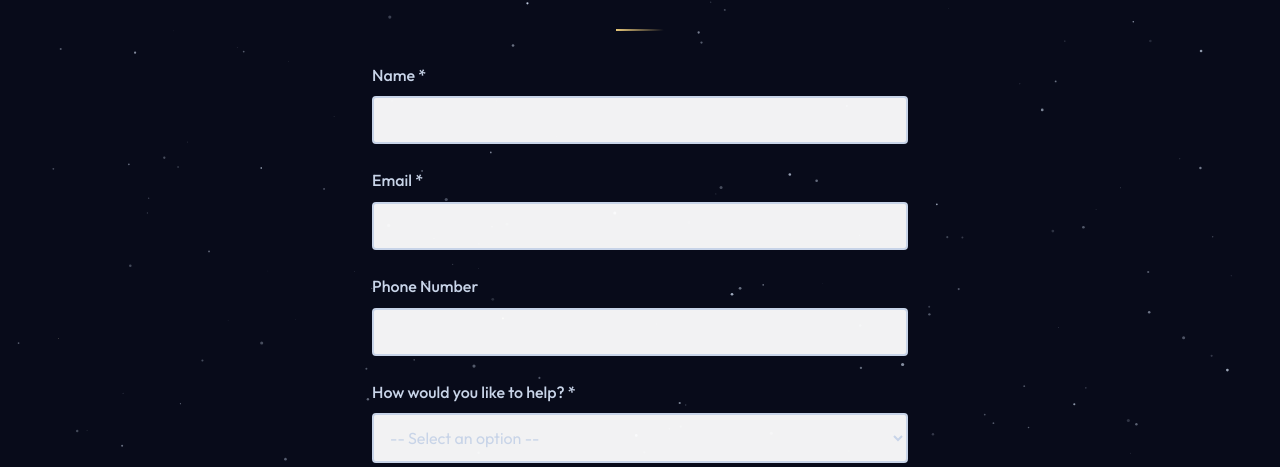
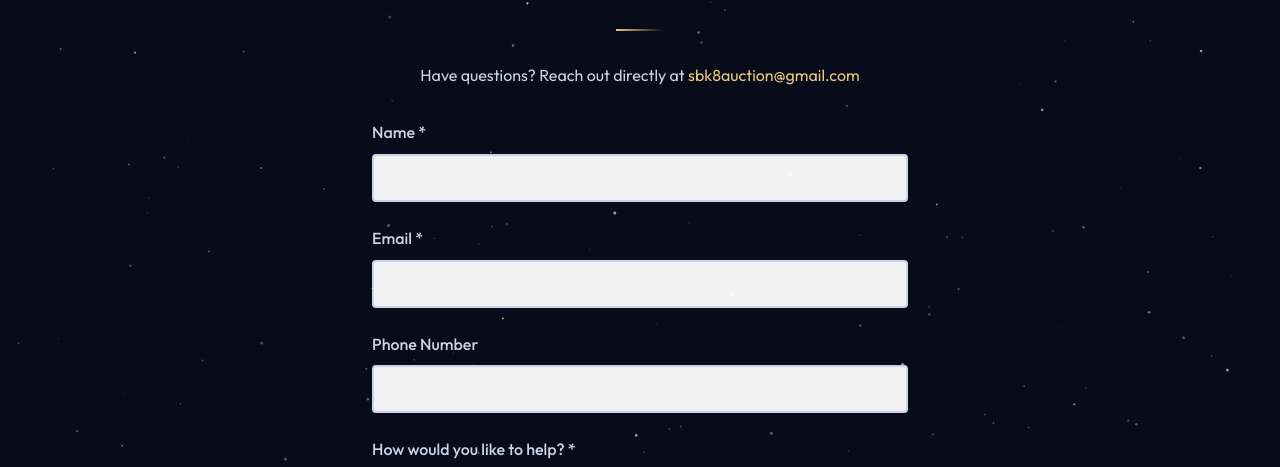
Before and after one commit to georittenmyer/galactic-gala, a plain HTML site: page volunteer-signup.html in a window 1280 px wide. Shown: the part 279-746 px from the top of the page. Drawn offline with nearby package versions, Linux system fonts and the light colour scheme; a web font is replaced by a local one.

Commit message:
Update volunteer-signup.html

```diff
--- a/volunteer-signup.html
+++ b/volunteer-signup.html
@@ -190,6 +190,10 @@
                         Volunteer Sign Up
                     </h1>
                     <div class="divider" style="margin: 0 auto 2rem"></div>
+
+                    <p style="text-align: center; margin-bottom: 2rem; font-size: 1rem; color: var(--silver);">
+                        Have questions? Reach out directly at <a href="mailto:sbk8auction@gmail.com" style="color: var(--gold); text-decoration: none;">sbk8auction@gmail.com</a>
+                    </p>
 
                     <div class="success-message" id="successMessage">
                         ✓ Thank you! Your volunteer sign-up has been received.
```
